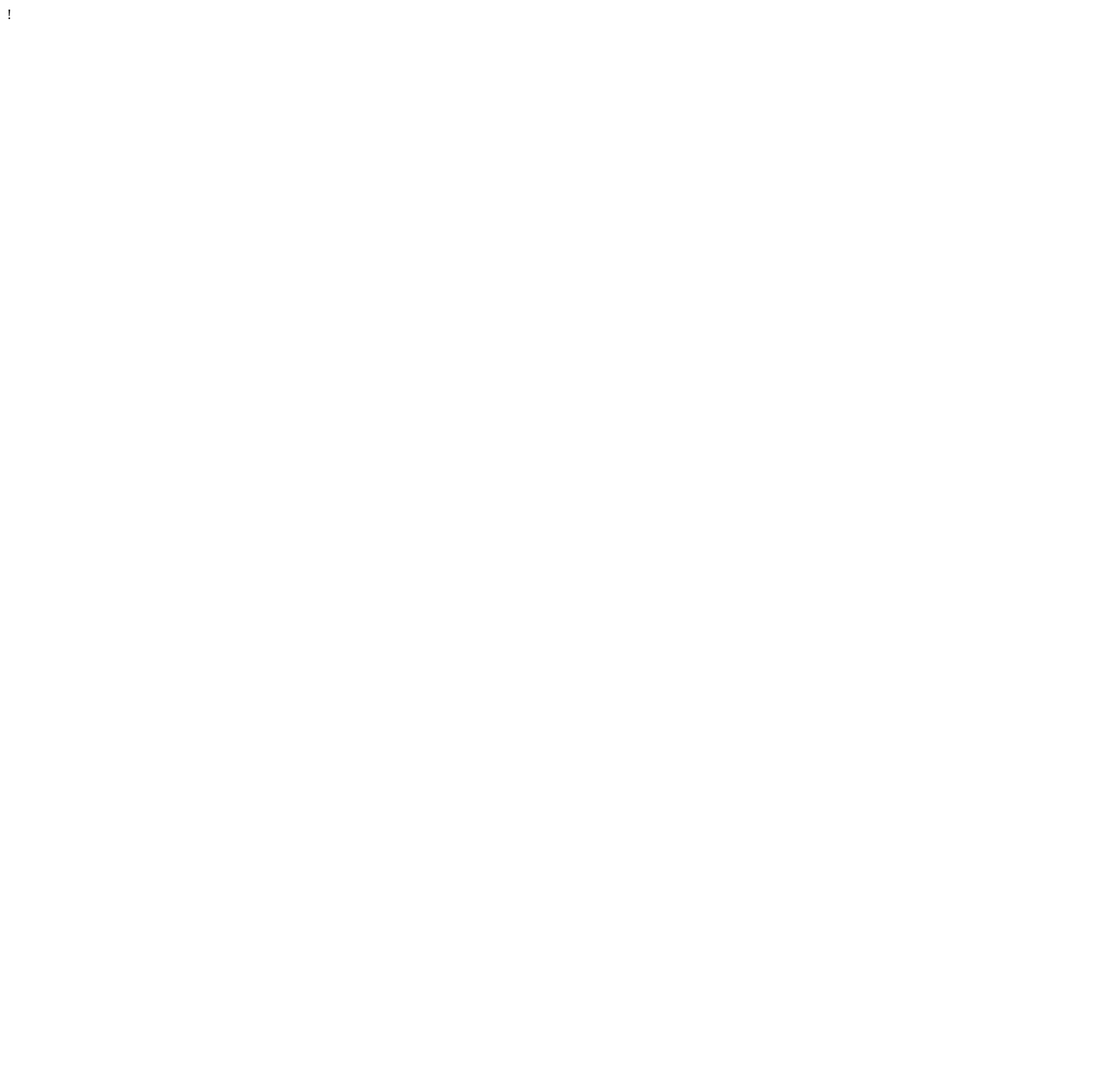
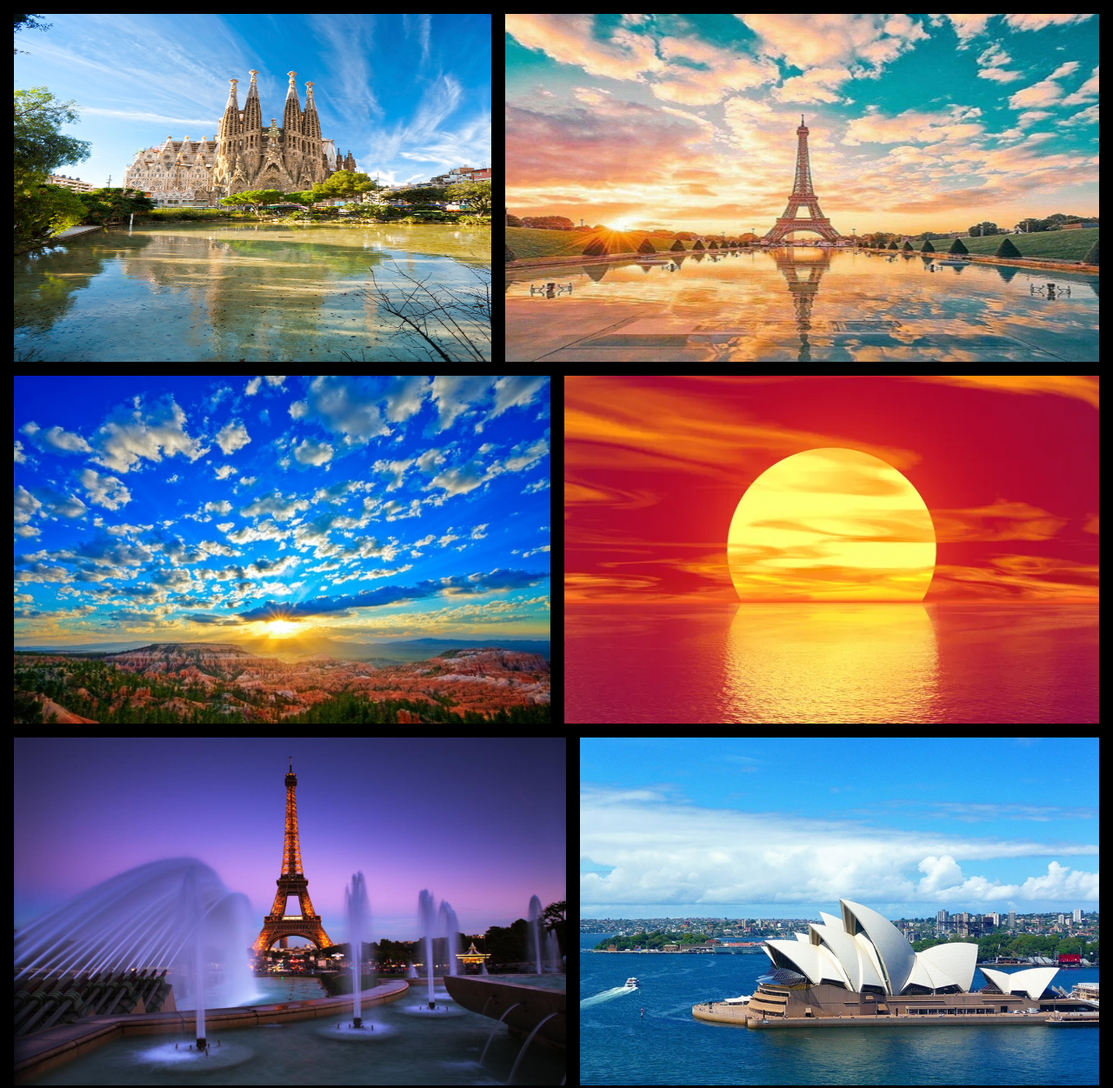
Before and after one commit to Baliana/img, a plain HTML site: page index.html in a window 1280 px wide. Shown: the top 1251 px of the page at 87% size. Before the commit the page ends 800 px from the top, so only its background shows below. Drawn offline with Linux system fonts and the light colour scheme.

Commit message:
site concluido

```diff
--- a/index.html
+++ b/index.html
@@ -1 +1,38 @@
-!
+<!DOCTYPE html>
+<html lang="en">
+<head>
+    <meta charset="UTF-8">
+    <meta http-equiv="X-UA-Compatible" content="IE=edge">
+    <meta name="viewport" content="width=device-width, initial-scale=1.0">
+    <link rel="stylesheet" href="./style.css">
+    <title>Imagens</title>
+</head>
+<body>
+    <div class="container">
+        <div>
+            <img src="./01.jpg" alt="">
+        </div>
+        <div>
+            <img src="./02.jpg" alt="">
+        </div>
+        <div>
+            <img src="./08.jpg" alt="">
+        </div>
+        <div>
+            <img src="./03.jpg" alt="">
+        </div>
+        <div>
+            <img src="./04.jpg" alt="">
+        </div>
+        <div>
+            <img src="./05.jpg" alt="">
+        </div>
+        <div>
+            <img src="./06.jpg" alt="">
+        </div>
+        <div>
+            <img src="./07.jpg" alt="">
+        </div>
+    </div>
+</body>
+</html>
--- /dev/null
+++ b/style.css
@@ -0,0 +1,26 @@
+*{
+padding: 0;
+margin: 0;
+box-sizing: border-box;
+}
+body{
+    background-color: black;
+}
+.container{
+    display:flex ;
+    flex-wrap: wrap;
+    padding: 16px;
+    gap: 16px;
+}
+.container div{
+    height: 400px;
+    flex-grow: 1;
+}
+.container img{
+    height: 100%;
+    width: 100%;
+    transition: 1s;
+}
+.container img:hover{
+    transform: scale(1.3);
+}
```
Also changed, not shown: index2.html (deleted), 2 other files.
